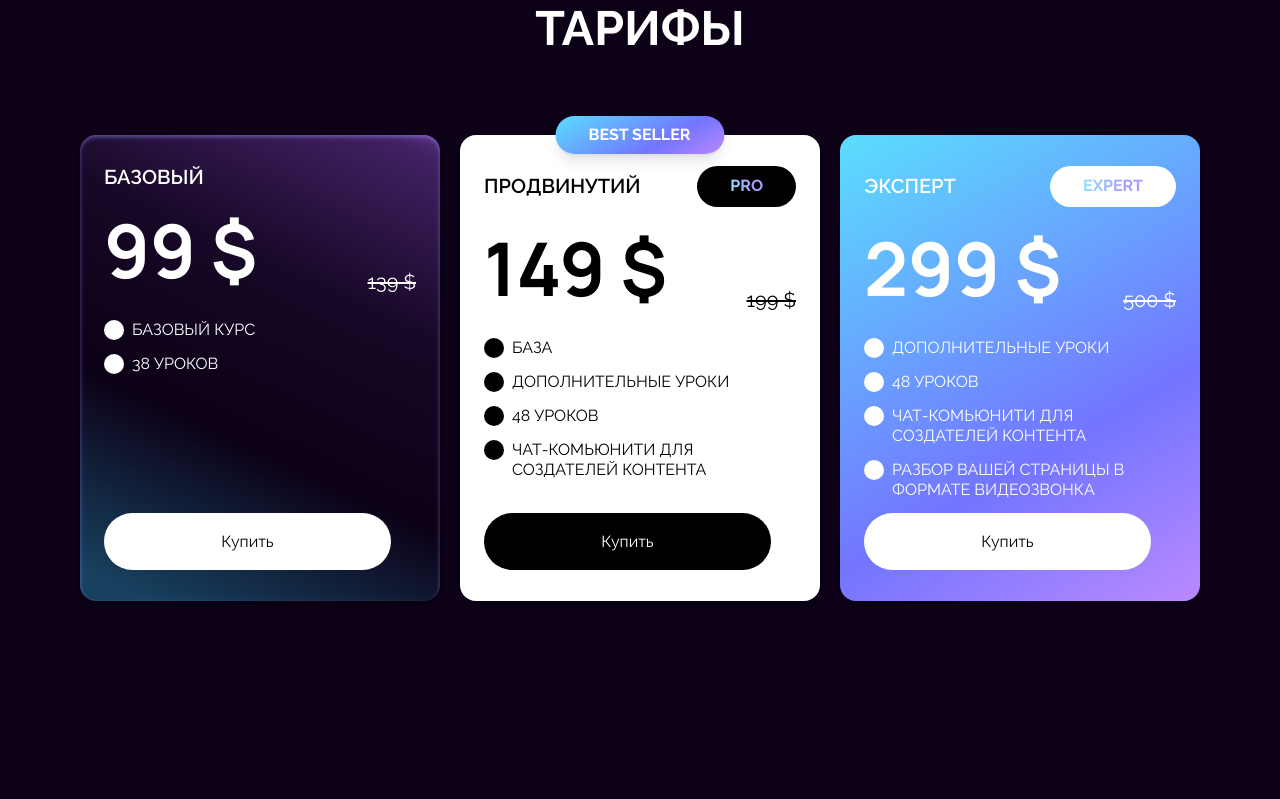
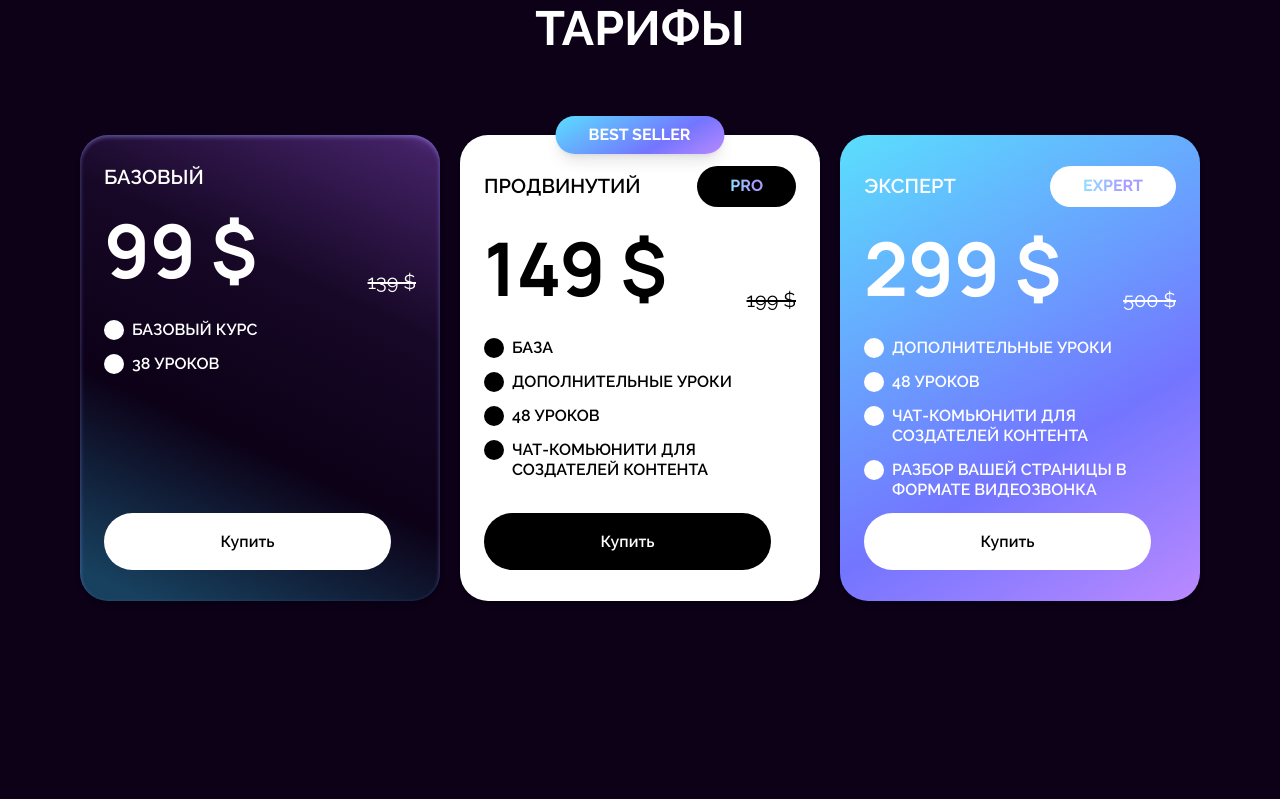
Before and after one commit to Sofia-Madryha/test-task, a Next.js app: page / in a window 1280 px wide. Shown: the part 940-1739 px from the top of the page. Built offline with nearby package versions, Linux system fonts and the light colour scheme.

Commit message:
fix styles

```diff
--- a/next.config.ts
+++ b/next.config.ts
@@ -1,9 +1,10 @@
-import { NextConfig } from 'next';
+import { NextConfig } from "next";
 
 const nextConfig: NextConfig = {
   output: "export",
   reactStrictMode: true,
   swcMinify: true,
+  images: { unoptimized: true },
 };
 
 export default nextConfig;
--- a/src/components/Header.tsx
+++ b/src/components/Header.tsx
@@ -19,7 +19,9 @@ const Header = () => {
     <header className=" mx-auto mt-[51px] lg:mt-10 layout-container ">
       <div className="flex justify-between items-center relative z-80">
         <div className="flex items-center">
-          <LogoIcon className="w-[178px] h-[18px] lg:w-50 lg:h-5" />
+          <Link href="/">
+            <LogoIcon className="w-[178px] h-[18px] lg:w-50 lg:h-5" />
+          </Link>
         </div>
 
         <div className="flex items-center gap-8 xl:gap-15">
--- a/src/components/PlanCard.tsx
+++ b/src/components/PlanCard.tsx
@@ -19,7 +19,7 @@ const PlanCard = ({
 
   return (
     <div
-      className={`relative rounded-2xl py-[31px] px-6 h-[466px] flex flex-col shadow-md ${variants[label]}`}
+      className={`relative rounded-[28px] py-[31px] px-6 h-[466px] flex flex-col shadow-md ${variants[label]}`}
     >
       {bestseller ? (
         <span className="absolute left-1/2 top-0 -translate-x-1/2 -translate-y-1/2 w-[169px] px-[33px] py-[11px] text-[16px] font-bold text-white uppercase bg-gradient-primary rounded-full shadow-lg">
@@ -51,7 +51,7 @@ const PlanCard = ({
         {tags.map((tag, idx) => (
           <li
             key={idx}
-            className="text-[16px] uppercase relative leading-[20px] pl-7 before:content-[''] before:absolute before:left-0 before:w-5 before:h-5 before:bg-current before:rounded-full"
+            className="text-[16px] uppercase font-semibold relative leading-[20px] pl-7 before:content-[''] before:absolute before:left-0 before:w-5 before:h-5 before:bg-current before:rounded-full"
           >
             {tag}
           </li>
--- a/src/components/ui/Button.tsx
+++ b/src/components/ui/Button.tsx
@@ -23,14 +23,14 @@ const Button = ({
   };
 
   const variants = {
-    primary: "bg-gradient-secondary text-white font-semibold",
+    primary: "bg-gradient-secondary text-white",
     white: "bg-white text-black",
     black: "bg-black text-white",
   };
 
   return (
     <button
-      className={`relative flex items-center justify-center rounded-full transition duration-300 cursor-pointer ${sizes[size]} ${variants[variant]} ${className}`}
+      className={`relative flex items-center justify-center rounded-full font-semibold transition duration-300 cursor-pointer ${sizes[size]} ${variants[variant]} ${className}`}
       {...props}
     >
       {children}
--- a/src/components/ui/LanguageDropdown.tsx
+++ b/src/components/ui/LanguageDropdown.tsx
@@ -23,13 +23,11 @@ const LanguageDropdown = ({ languages, onSelect }: LanguageDropdownProps) => {
     <div className="relative w-10 inline-block text-left">
       <button
         onClick={() => setIsOpen(!isOpen)}
-        className="inline-flex justify-between items-center gap-[9px] text-white font-semibold focus:outline-none"
+        className="inline-flex justify-between items-center gap-[9px] text-white font-semibold focus:outline-none cursor-pointer"
       >
         {selected}
         <DropdownArrowIcon
-          className={`cursor-pointer transition-transform ${
-            isOpen ? "rotate-180" : ""
-          }`}
+          className={`transition-transform ${isOpen ? "rotate-180" : ""}`}
         />
       </button>
 
```
